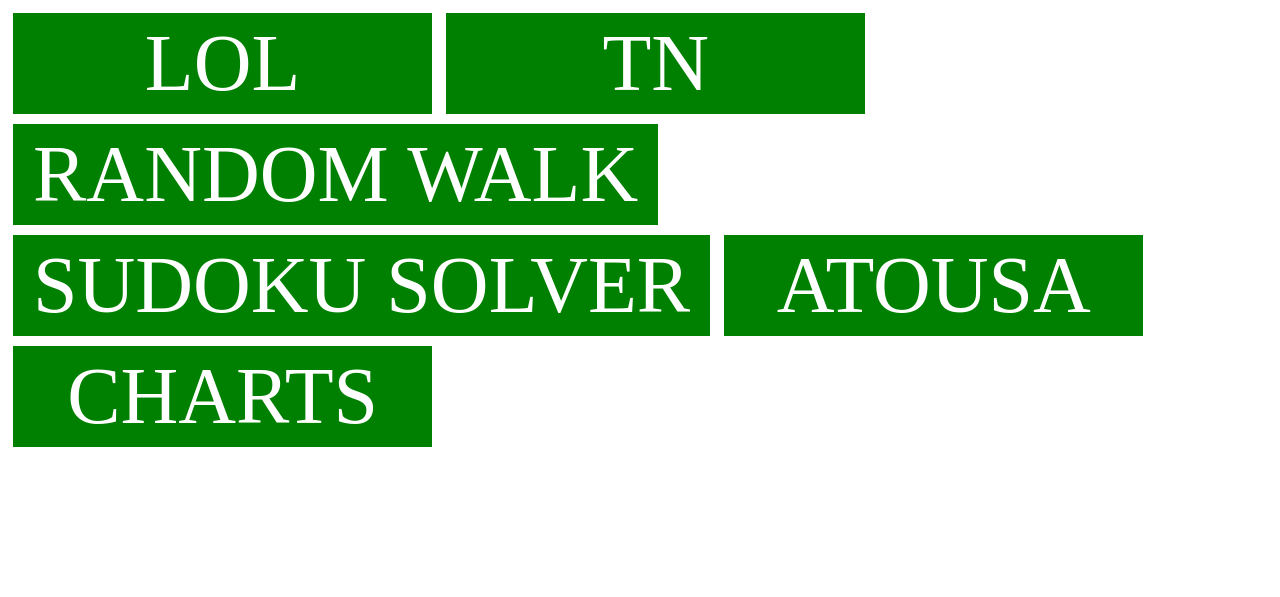
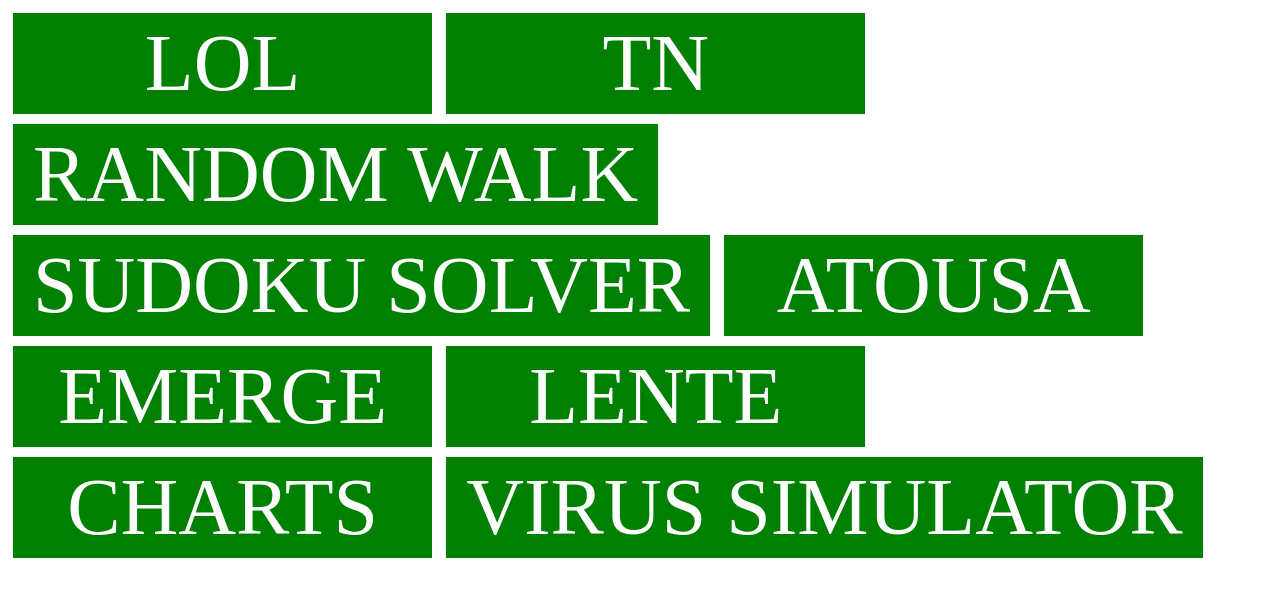
Before and after one commit to RobbertH/robberth.github.io, a Jekyll site: the page public/index.html, which Jekyll copies as it is, in a window 1280 px wide. Shown: the top 597 px of the page. Built offline with Jekyll 4.4.1, drawn with Linux system fonts in a browser that asks for light colours.

Commit message:
added virus simulator as a submodule

```diff
--- a/public/index.html
+++ b/public/index.html
@@ -27,6 +27,9 @@
 		<a href="randomwalk/index.html">random walk</a>
 		<a href="sudoku/index.html">sudoku solver</a>
 		<a href="music/DJ Bobbie - Atousa.mp3">Atousa</a>
+		<a href="music/Emerge.mp3">Emerge</a>
+		<a href="music/lente.mp3">Lente</a>
 		<a href="charts/index.html">Charts</a>
+		<a href="virus-simulator/virus-simulator.html">Virus simulator</a>
 	</body>
 </html>
```
Also changed, not shown: .gitmodules (added).
